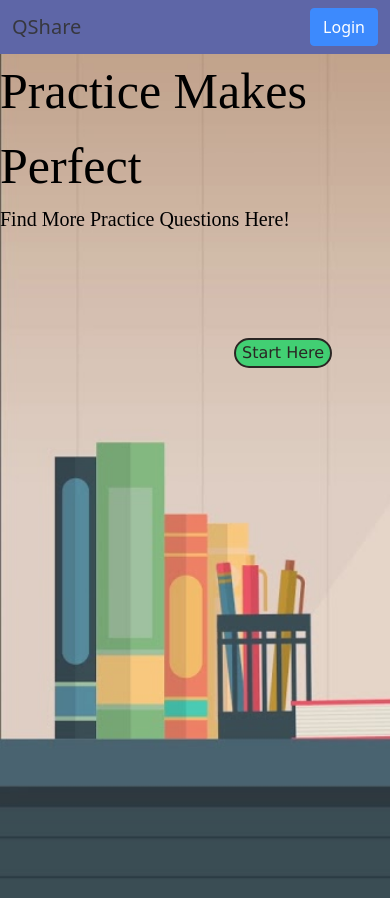
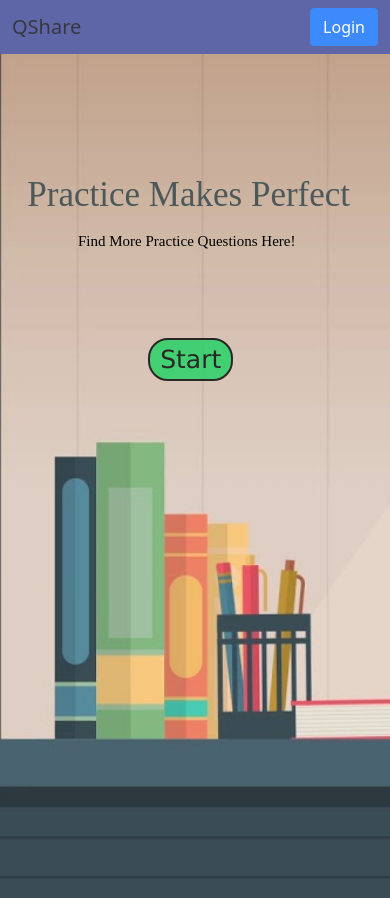
Before and after one commit to sh3ngsh3ng/Project-02-V2, a React (Create React App) app: page / in a window 390 px wide. Built offline with nearby package versions, Linux system fonts and the light colour scheme.

Commit message:
styled mobile landing page

```diff
--- a/src/App.css
+++ b/src/App.css
@@ -11,13 +11,16 @@
 #start-btn-div {
   position: absolute;
   top: 40%;
-  left: 60%;
+  left: 38%;
 }
 
 #start-btn {
   position: relative;
   align-items: center;
   font-family: Verdana, Geneva, Tahoma, sans-serif;
+  font-size: 25px;
+  padding-left: 10px;
+  padding-right: 10px;
   border: black solid 2px;
   background-color: rgb(29, 211, 99);
   opacity: 0.8;
@@ -31,16 +34,28 @@
   cursor: pointer;
 }
 
+#page-text-1-div {
+  position: absolute;
+  top: 20%;
+  left: 7%
+}
+
 .front-page-letters {
   font-family: 'Times New Roman', Times, serif;
-  color: black;
-  font-size: 50px;
+  color: rgb(76, 88, 90);
+  font-size: 35px;
+}
+
+#page-text-2-div {
+  position: absolute;
+  top: 27%;
+  left: 20%
 }
 
 .front-page-letters2 {
   font-family: 'Times New Roman', Times, serif;
   color: black;
-  font-size: 20px
+  font-size: 15px
 }
 
 #nav-bar {
--- a/src/components/LandingPage.js
+++ b/src/components/LandingPage.js
@@ -7,11 +7,11 @@ export default function LandingPage(props) {
         <React.Fragment>
             <div id="landing-page">
             {/* Landing Page Text 1 */}
-            <div>
+            <div id="page-text-1-div">
                 {props.animateLetters("Practice Makes Perfect")}
             </div>
             {/* Landing Page Text 2 */}
-            <div>
+            <div id="page-text-2-div">
                 <motion.span class="front-page-letters2"
                     animate={{
                         opacity: 1
@@ -40,7 +40,7 @@ export default function LandingPage(props) {
                         stiffness: 50,
                         delay: 0.05
                     }}
-                >Start Here
+                >Start
                 </motion.button>
             </div>
             </div>
```
